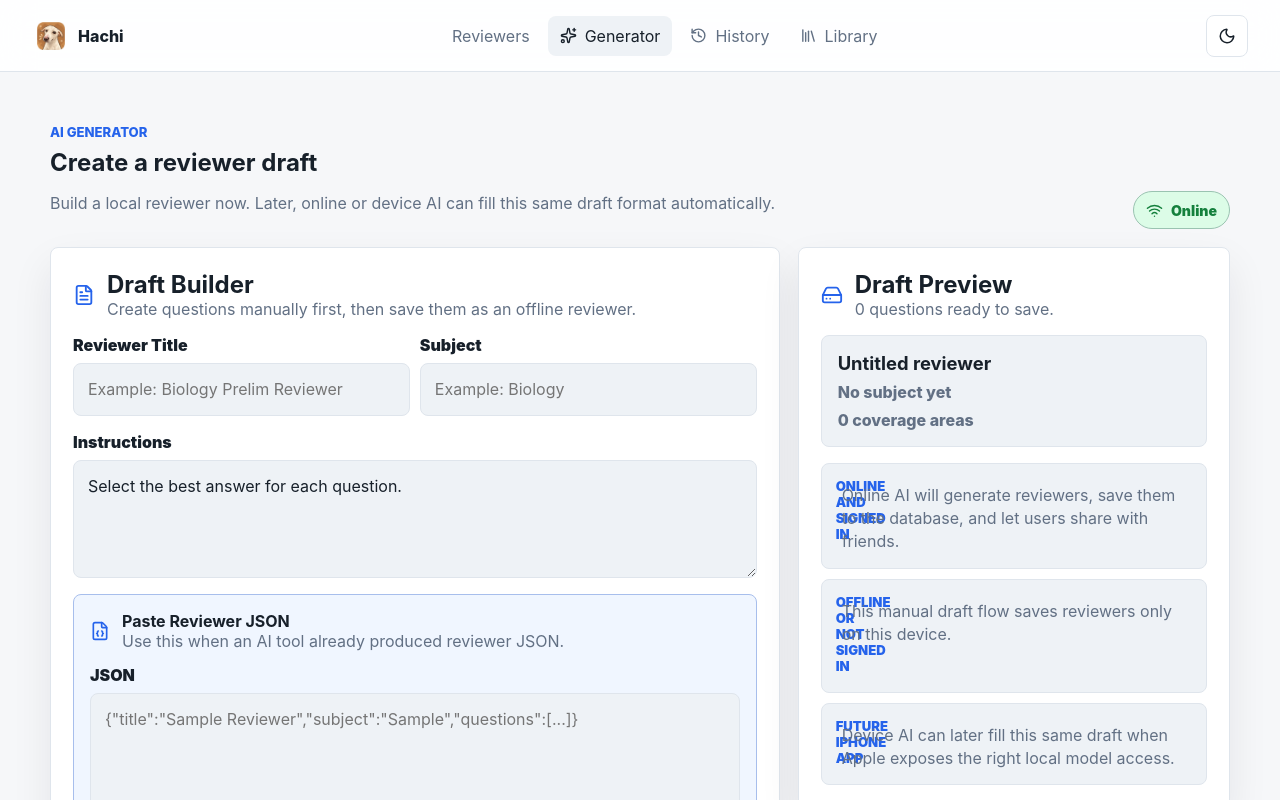
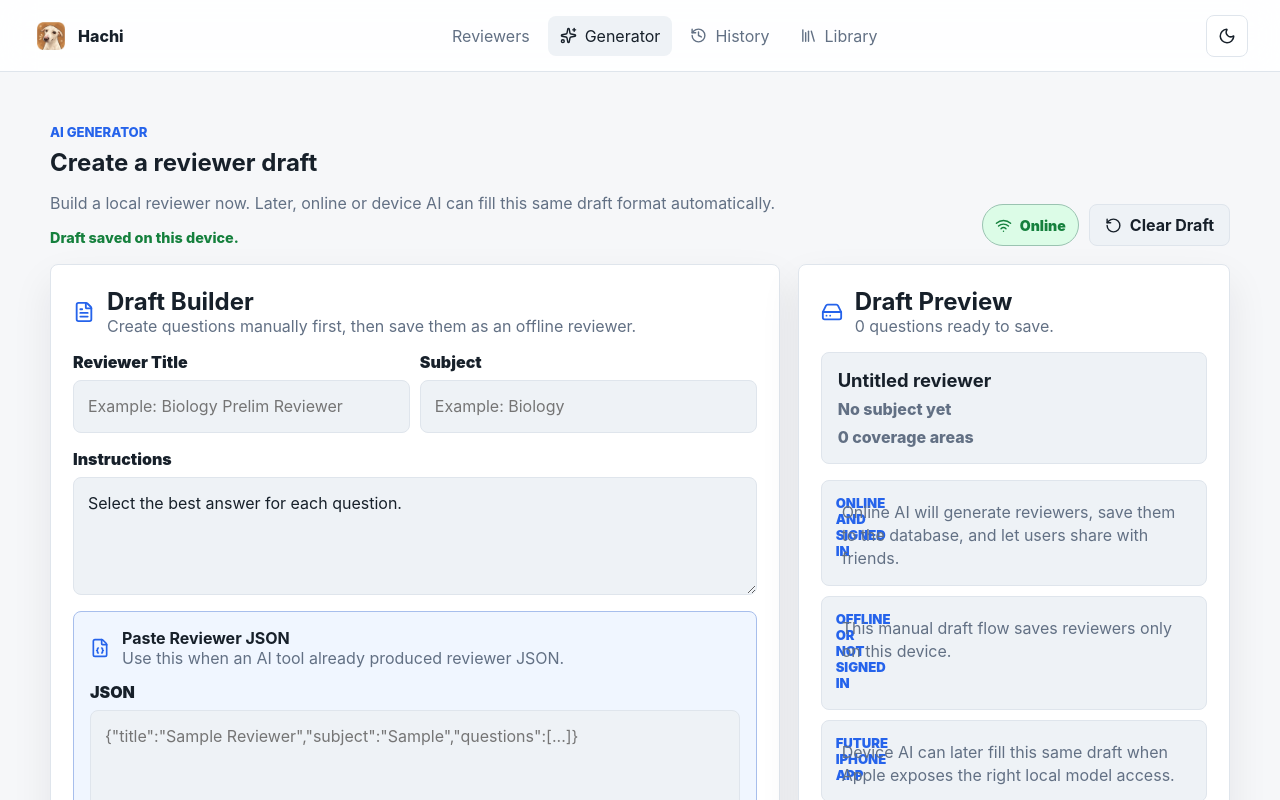
Before and after one commit to AlexPacaldo/ReviewHub, a React (Vite) app: page /generator in a window 1280 px wide. Shown: the top 800 px of the page. Built offline with nearby package versions, Linux system fonts and the light colour scheme.

Commit message:
Autosave generator drafts

```diff
--- a/src/pages/Generator.jsx
+++ b/src/pages/Generator.jsx
@@ -1,8 +1,8 @@
-import { useEffect, useMemo, useState } from "react";
+import { useEffect, useMemo, useRef, useState } from "react";
 import { useNavigate } from "react-router-dom";
-import { Clipboard, Download, FileJson, FileText, HardDrive, Plus, Save, Sparkles, Trash2, Upload, Wifi, WifiOff } from "lucide-react";
+import { Clipboard, Download, FileJson, FileText, HardDrive, Plus, RotateCcw, Save, Sparkles, Trash2, Upload, Wifi, WifiOff } from "lucide-react";
 import { validateReviewer } from "../data/reviewerRegistry.js";
-import { saveLocalReviewer } from "../utils/storageUtils.js";
+import { clearGeneratorDraft, getGeneratorDraft, saveGeneratorDraft, saveLocalReviewer } from "../utils/storageUtils.js";
 
 const emptyQuestion = {
   topic: "",
@@ -148,17 +148,20 @@ function normalizeReviewerJson(reviewer) {
 
 export default function Generator() {
   const navigate = useNavigate();
+  const savedDraft = getGeneratorDraft();
+  const skipNextAutosave = useRef(false);
   const [isOnline, setIsOnline] = useState(() => navigator.onLine);
-  const [details, setDetails] = useState({
+  const [details, setDetails] = useState(savedDraft?.details || {
     title: "",
     subject: "",
     instructions: "Select the best answer for each question."
   });
-  const [questionDraft, setQuestionDraft] = useState(emptyQuestion);
-  const [questions, setQuestions] = useState([]);
-  const [jsonText, setJsonText] = useState("");
+  const [questionDraft, setQuestionDraft] = useState(savedDraft?.questionDraft || emptyQuestion);
+  const [questions, setQuestions] = useState(savedDraft?.questions || []);
+  const [jsonText, setJsonText] = useState(savedDraft?.jsonText || "");
   const [errors, setErrors] = useState([]);
   const [templateMessage, setTemplateMessage] = useState("");
+  const [draftMessage, setDraftMessage] = useState(savedDraft?.savedAt ? `Draft restored from ${new Date(savedDraft.savedAt).toLocaleString()}.` : "");
 
   useEffect(() => {
     const updateOnlineStatus = () => setIsOnline(navigator.onLine);
@@ -170,6 +173,21 @@ export default function Generator() {
       window.removeEventListener("offline", updateOnlineStatus);
     };
   }, []);
+
+  useEffect(() => {
+    if (skipNextAutosave.current) {
+      skipNextAutosave.current = false;
+      return;
+    }
+
+    saveGeneratorDraft({
+      details,
+      questionDraft,
+      questions,
+      jsonText
+    });
+    setDraftMessage("Draft saved on this device.");
+  }, [details, questionDraft, questions, jsonText]);
 
   const draftPreview = useMemo(() => buildReviewer(details, questions), [details, questions]);
   const sampleTemplateText = useMemo(() => JSON.stringify(sampleReviewerTemplate, null, 2), []);
@@ -222,6 +240,7 @@ export default function Generator() {
     }
 
     saveLocalReviewer(reviewer);
+    clearGeneratorDraft();
     navigate(`/reviewer/${reviewer.reviewerId}`);
   }
 
@@ -237,6 +256,7 @@ export default function Generator() {
       }
 
       saveLocalReviewer(reviewer);
+      clearGeneratorDraft();
       navigate(`/reviewer/${reviewer.reviewerId}`);
     } catch {
       setErrors(["Paste valid reviewer JSON before saving."]);
@@ -273,6 +293,22 @@ export default function Generator() {
     event.target.value = "";
   }
 
+  function clearDraft() {
+    clearGeneratorDraft();
+    skipNextAutosave.current = true;
+    setDetails({
+      title: "",
+      subject: "",
+      instructions: "Select the best answer for each question."
+    });
+    setQuestionDraft(emptyQuestion);
+    setQuestions([]);
+    setJsonText("");
+    setErrors([]);
+    setTemplateMessage("");
+    setDraftMessage("Draft cleared.");
+  }
+
   return (
     <div className="page">
       <section className="section-heading">
@@ -280,11 +316,18 @@ export default function Generator() {
           <p className="eyebrow">AI Generator</p>
           <h1>Create a reviewer draft</h1>
           <p className="muted">Build a local reviewer now. Later, online or device AI can fill this same draft format automatically.</p>
+          {draftMessage ? <p className="draft-save-note">{draftMessage}</p> : null}
         </div>
-        <span className={`generator-status ${isOnline ? "online" : "offline"}`}>
-          {isOnline ? <Wifi size={17} aria-hidden="true" /> : <WifiOff size={17} aria-hidden="true" />}
-          {isOnline ? "Online" : "Offline"}
-        </span>
+        <div className="generator-heading-actions">
+          <span className={`generator-status ${isOnline ? "online" : "offline"}`}>
+            {isOnline ? <Wifi size={17} aria-hidden="true" /> : <WifiOff size={17} aria-hidden="true" />}
+            {isOnline ? "Online" : "Offline"}
+          </span>
+          <button className="button subtle" type="button" onClick={clearDraft}>
+            <RotateCcw size={17} aria-hidden="true" />
+            Clear Draft
+          </button>
+        </div>
       </section>
 
       <section className="generator-layout">
--- a/src/styles.css
+++ b/src/styles.css
@@ -660,6 +660,20 @@ legend {
   border-color: color-mix(in srgb, var(--danger) 34%, var(--border));
 }
 
+.generator-heading-actions {
+  display: flex;
+  flex-wrap: wrap;
+  justify-content: flex-end;
+  gap: 10px;
+}
+
+.draft-save-note {
+  margin: 10px 0 0;
+  color: var(--success);
+  font-size: 0.9rem;
+  font-weight: 800;
+}
+
 .generator-layout {
   display: grid;
   grid-template-columns: minmax(0, 1.35fr) minmax(320px, 0.8fr);
--- a/src/utils/storageUtils.js
+++ b/src/utils/storageUtils.js
@@ -3,7 +3,8 @@ const KEYS = {
   history: "reviewer_attempt_history",
   theme: "reviewer_theme",
   lastAttempt: "reviewer_last_attempt",
-  localReviewers: "reviewer_local_reviewers"
+  localReviewers: "reviewer_local_reviewers",
+  generatorDraft: "reviewer_generator_draft"
 };
 
 function readJson(key, fallback) {
@@ -102,12 +103,28 @@ export function clearLocalReviewers() {
   writeJson(KEYS.localReviewers, []);
 }
 
+export function getGeneratorDraft() {
+  return readJson(KEYS.generatorDraft, null);
+}
+
+export function saveGeneratorDraft(draft) {
+  writeJson(KEYS.generatorDraft, {
+    ...draft,
+    savedAt: new Date().toISOString()
+  });
+}
+
+export function clearGeneratorDraft() {
+  localStorage.removeItem(KEYS.generatorDraft);
+}
+
 export function getLocalDataSnapshot() {
   return {
     exportedAt: new Date().toISOString(),
     progress: getAllProgress(),
     history: getAttemptHistory(),
     localReviewers: getLocalReviewers(),
+    generatorDraft: getGeneratorDraft(),
     theme: getThemePreference()
   };
 }
```
